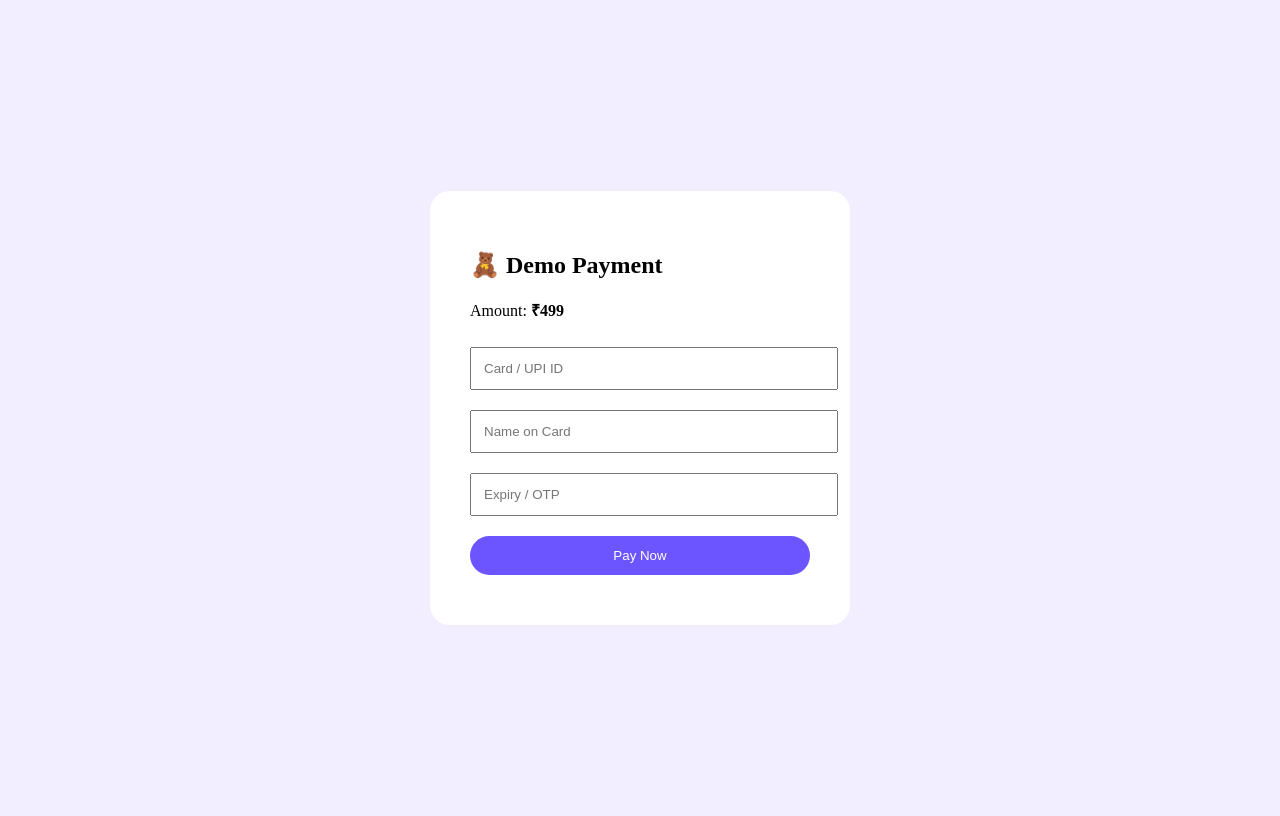
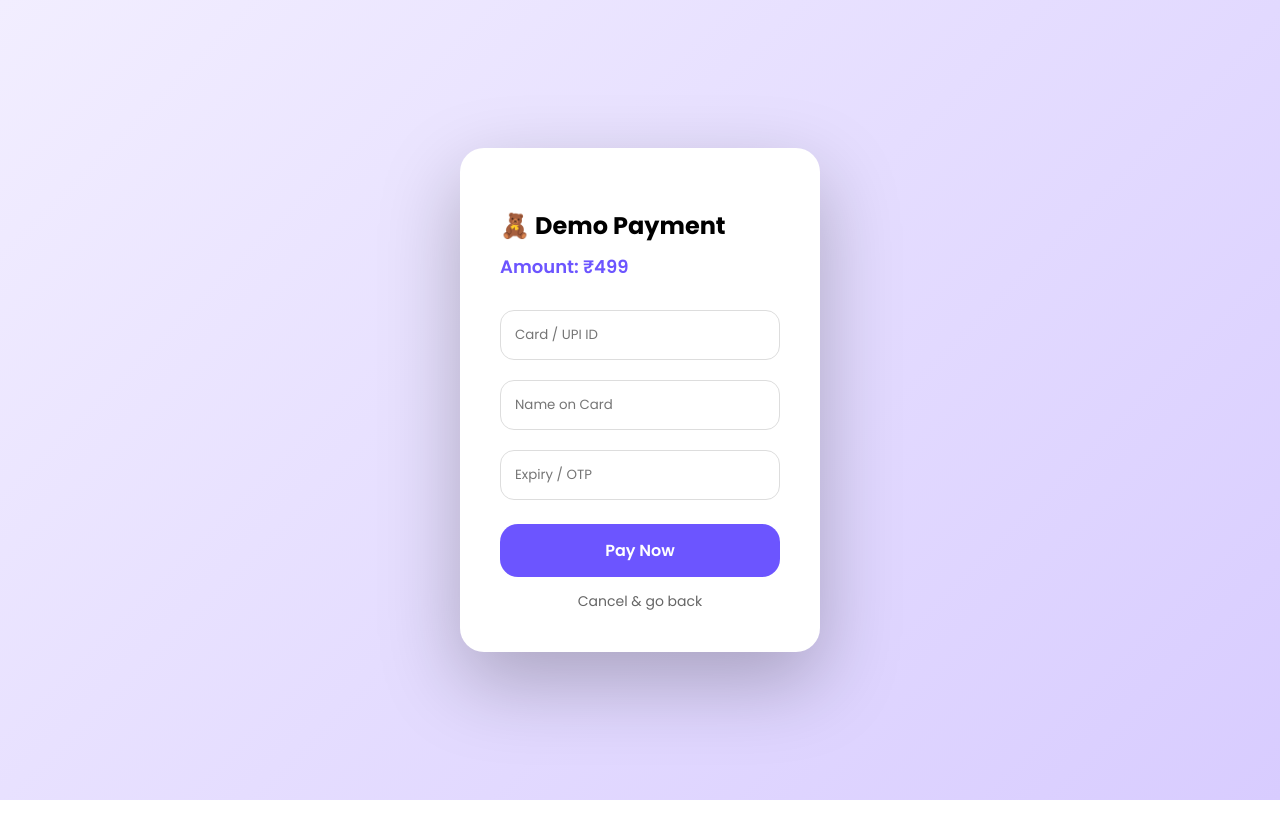
Before and after one commit to yogeshgoswami4821-ai/toy, a website: page payment/index.html in a window 1280 px wide. Drawn offline with Linux system fonts and the light colour scheme; sample sign-in values are in the browser's storage.

Commit message:
Update index.html

```diff
--- a/payment/index.html
+++ b/payment/index.html
@@ -1,30 +1,102 @@
 <!DOCTYPE html>
 <html>
 <head>
-<title>Payment</title>
+<meta charset="UTF-8">
+<title>Payment | NG Toys</title>
+<meta name="viewport" content="width=device-width, initial-scale=1.0">
+
+<link href="https://fonts.googleapis.com/css2?family=Poppins:wght@400;600;700&display=swap" rel="stylesheet">
+
 <style>
-body{font-family:Poppins;background:#f2eeff;display:flex;justify-content:center;align-items:center;height:100vh}
-.card{background:#fff;padding:40px;border-radius:20px;width:340px}
-input,button{width:100%;padding:12px;margin:10px 0}
-button{background:#6c55ff;color:white;border:none;border-radius:20px}
+*{box-sizing:border-box;font-family:Poppins}
+body{
+  margin:0;
+  height:100vh;
+  display:flex;
+  justify-content:center;
+  align-items:center;
+  background:linear-gradient(135deg,#f2eeff,#d8ccff);
+}
+
+.card{
+  background:#fff;
+  padding:40px;
+  width:360px;
+  border-radius:24px;
+  box-shadow:0 30px 80px rgba(0,0,0,.25);
+}
+
+.card h2{
+  margin-bottom:10px;
+}
+.price{
+  font-size:18px;
+  margin-bottom:20px;
+  color:#6c55ff;
+  font-weight:600;
+}
+
+input{
+  width:100%;
+  padding:14px;
+  margin:10px 0;
+  border-radius:14px;
+  border:1px solid #ddd;
+  outline:none;
+}
+
+button{
+  width:100%;
+  padding:14px;
+  margin-top:14px;
+  border:none;
+  border-radius:18px;
+  background:#6c55ff;
+  color:white;
+  font-size:16px;
+  font-weight:600;
+  cursor:pointer;
+}
+
+button:hover{
+  background:#5843ff;
+}
+
+.cancel{
+  text-align:center;
+  margin-top:14px;
+  display:block;
+  color:#666;
+  font-size:14px;
+  text-decoration:none;
+}
 </style>
 </head>
+
 <body>
 
 <div class="card">
-<h2>🧸 Demo Payment</h2>
-<p>Amount: <b>₹499</b></p>
+  <h2>🧸 Demo Payment</h2>
+  <div class="price">Amount: ₹499</div>
 
-<input placeholder="Card / UPI ID">
-<input placeholder="Name on Card">
-<input placeholder="Expiry / OTP">
+  <input placeholder="Card / UPI ID">
+  <input placeholder="Name on Card">
+  <input placeholder="Expiry / OTP">
 
-<button onclick="pay()">Pay Now</button>
+  <button onclick="pay()">Pay Now</button>
+
+  <a href="../" class="cancel">Cancel & go back</a>
 </div>
 
 <script>
+/* SAFETY CHECK */
+if(!localStorage.getItem("loggedIn")){
+  alert("❌ Please login first");
+  location.href="../login/";
+}
+
 function pay(){
-  alert("✅ Demo Payment Successful!\nOrder Placed 🎉");
+  alert("✅ Demo Payment Successful!\n\nOrder Placed 🎉");
   location.href="../";
 }
 </script>
```
